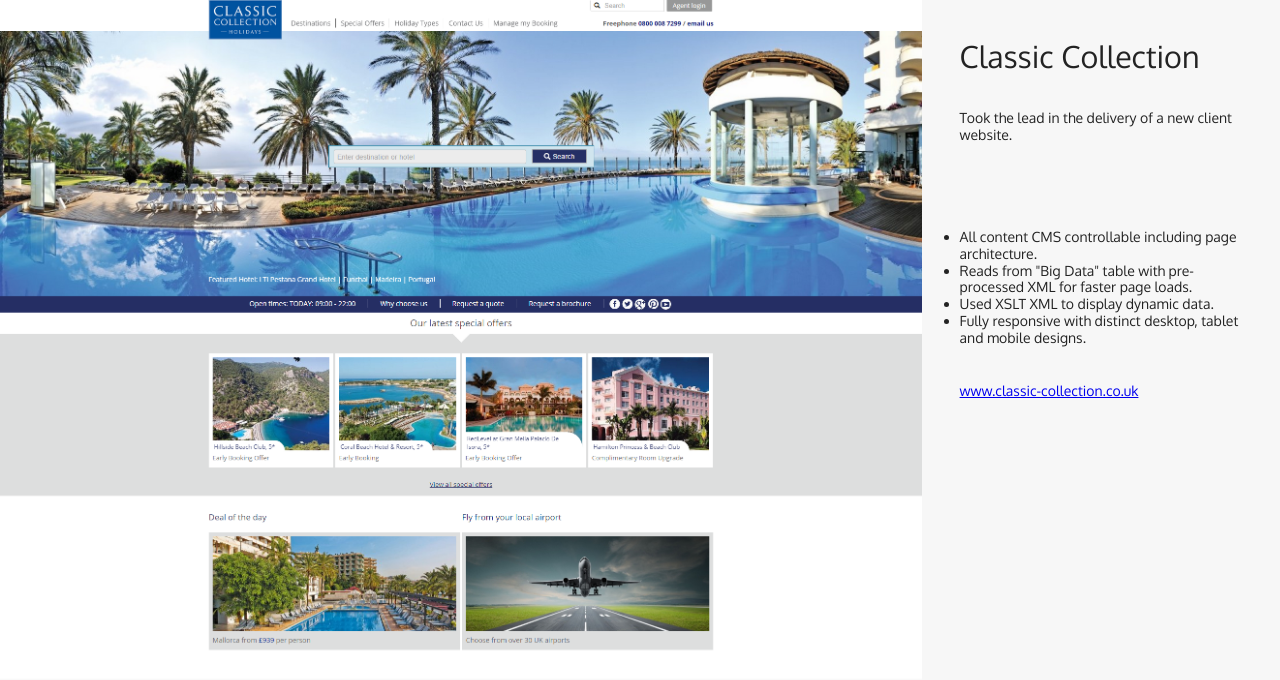
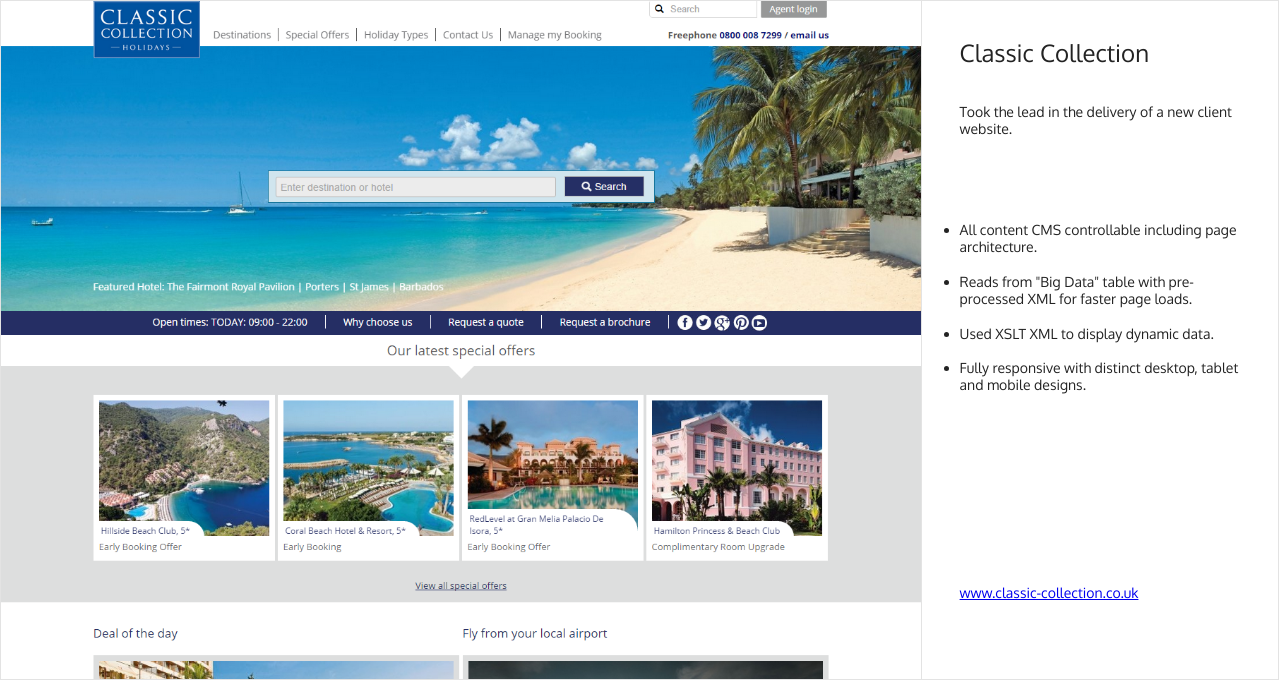
Before and after one commit to JosephCase/josephcase, a PHP site: page / in a window 1280 px wide. Shown: the part 120-800 px from the top of the page. Run offline with PHP 8.4, Linux system fonts and the light colour scheme.

Commit message:
added margin

```diff
--- a/index.html
+++ b/index.html
@@ -53,7 +53,7 @@
                 <li>Used XSLT XML to display dynamic data.</li>
                 <li>Fully responsive with distinct desktop, tablet and mobile designs.</li>
             </ul>
-            <p><a href="http://www.classic-collection.co.uk" target="_blank">www.classic-collection.co.uk</a></p>
+            <a href="http://www.classic-collection.co.uk" target="_blank">www.classic-collection.co.uk</a>
         </div>
     </section>
     <!-- <section id="giusy-pirrotta" class="giusy-pirrotta"></section>
--- a/style.css
+++ b/style.css
@@ -4,7 +4,7 @@
     color: #232323;
 }
 h1 {
-    font-size: 3.8vh;
+    font-size: 3vh;
     font-weight: normal;
 }
 header {
@@ -18,7 +18,6 @@
     height: 100%;
     line-height: 15vh;
     font-weight: normal;
-    font-size: 3vh;
     margin-left: 7.5vh;
 }
 header div{
@@ -49,6 +48,8 @@
 	background-image: url("img/cc.jpg");
 	background-repeat: no-repeat;
 	background-size: 100%;
+	border: 1px solid #e3e3e3;
+	box-sizing: border-box;
 }
 section div.text {
   	font-size: 14px;
@@ -56,10 +57,20 @@
 	width: 28%;
 	height: 100%;
 	float: left;
-	background-color: #f7f7f7;
+	background-color: #fff;
 	padding: 38px;
+	border: 1px solid #e3e3e3;
 	box-sizing: border-box;
+	margin-left: -1px;
 }
 section div.text p {
 	margin: 36px 0 85px;
 }
+
+section div.text li {
+	margin-top: 18px;
+}
+section div.text a {
+	position: absolute;
+	bottom: 78px;
+}
```
Also changed, not shown: img/cc.JPG.
